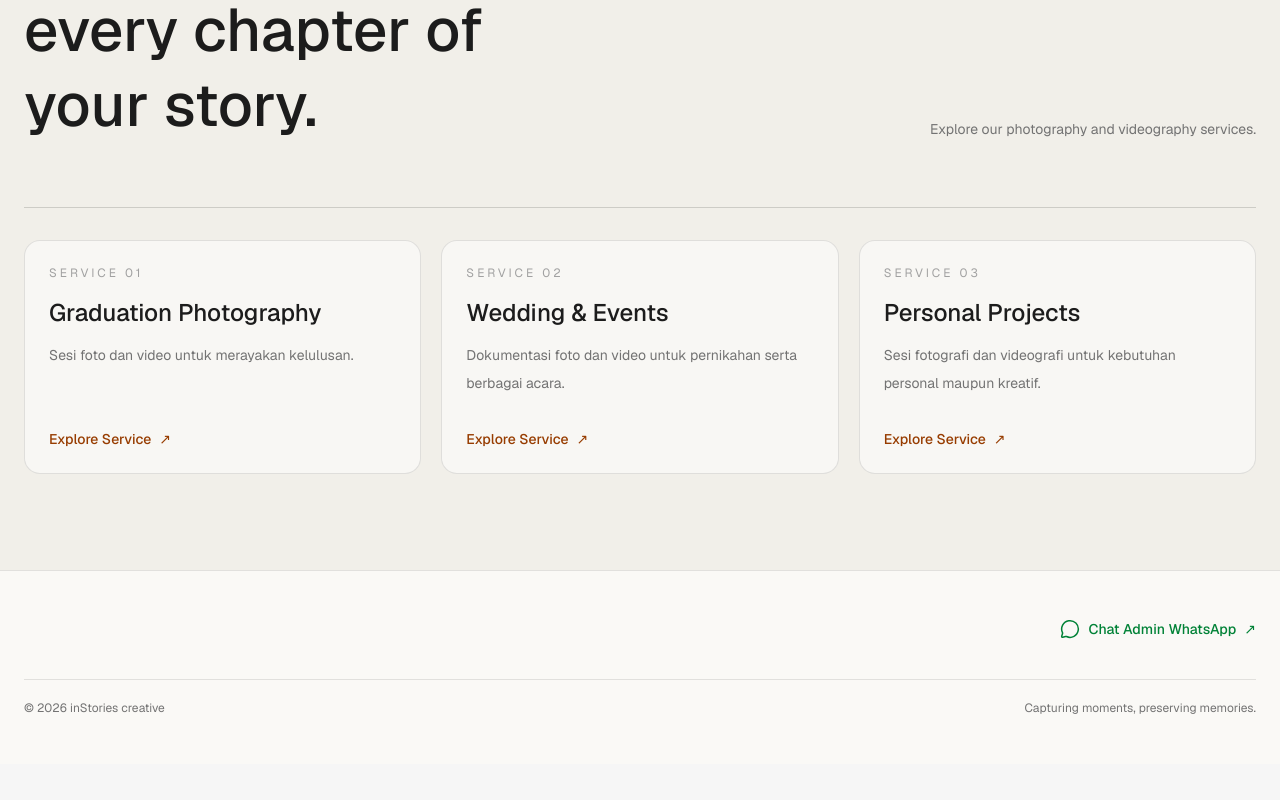
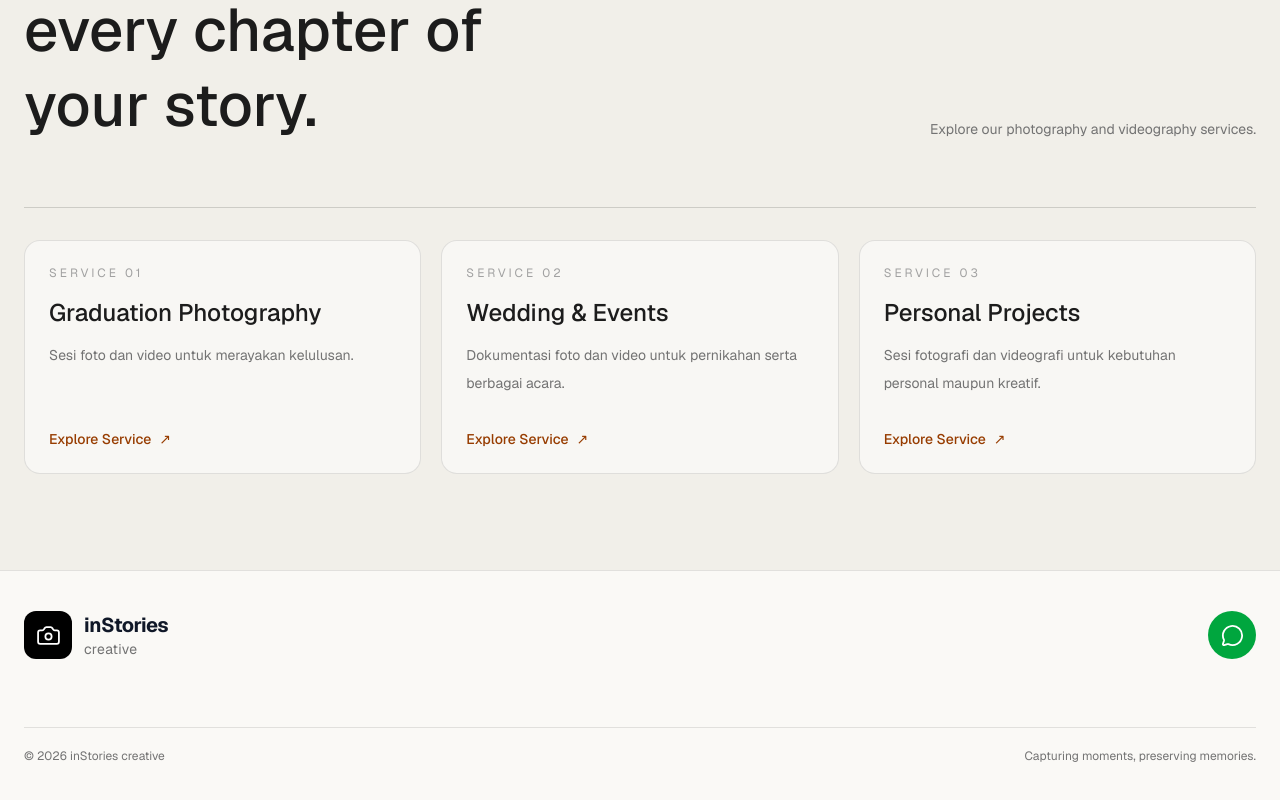
Before and after one commit to abazic/Pilihin-App, a Next.js app: page / in a window 1280 px wide. Shown: the part 1572-2372 px from the top of the page. Before the commit the page ends 2336 px from the top, so only its background shows below. Built offline with nearby package versions, Linux system fonts and the light colour scheme; no server answers; the database is empty; a web font is replaced by a local one.

Commit message:
Rearrange homepage contact section layout

```diff
--- a/app/page.tsx
+++ b/app/page.tsx
@@ -5,7 +5,7 @@ import Link from 'next/link';
 import { getPhotosPageFromGDrive } from '@/lib/gdrive';
 import HeroSlideshow from '@/components/HeroSlideshow';
 import PortfolioImage from '@/components/PortfolioImage';
-import { Globe, MessageCircle } from 'lucide-react';
+import { Camera, Globe, MessageCircle } from 'lucide-react';
 export default async function HomePage() {
   const supabase = await createClient();
 
@@ -214,9 +214,27 @@ const whatsappContactUrl = `${whatsappUrl}?text=${whatsappMessage}`;
 
 
 
-<footer id="contact" className="border-t border-black/10 px-6 py-12 dark:border-white/10">
-  <div className="mx-auto flex max-w-7xl flex-col gap-8 md:flex-row md:items-center md:justify-between">
-    <div className="flex flex-wrap items-center gap-x-6 gap-y-4">
+<footer id="contact" className="border-t border-black/10 px-6 py-10 dark:border-white/10">
+  <div className="mx-auto max-w-7xl">
+    <div className="flex items-center justify-between gap-6">
+      <div className="flex items-center gap-3">
+        <div aria-hidden="true" className="flex h-12 w-12 items-center justify-center rounded-xl bg-black text-white dark:bg-stone-100 dark:text-neutral-900">
+          <Camera size={25} strokeWidth={1.7} />
+        </div>
+        <div className="leading-tight">
+          <p className="font-raleway text-xl font-bold tracking-tight text-gray-900 dark:text-white">inStories</p>
+          <p className="font-raleway text-sm tracking-wide text-neutral-500 dark:text-neutral-400">creative</p>
+        </div>
+      </div>
+
+      <a href={whatsappContactUrl} target="_blank" rel="noopener noreferrer"
+        aria-label="Chat melalui WhatsApp" title="Chat melalui WhatsApp"
+        className="inline-flex h-12 w-12 shrink-0 items-center justify-center rounded-full bg-green-600 text-white transition hover:bg-green-700">
+        <MessageCircle size={23} strokeWidth={1.9} />
+      </a>
+    </div>
+
+    <div className="mt-8 flex flex-col items-start gap-4">
       {socialLinks.map((social, index) => {
         let host = '';
         try { host = new URL(social.url).hostname.toLowerCase().replace(/^www\\./, ''); } catch {}
@@ -234,7 +252,7 @@ const whatsappContactUrl = `${whatsappUrl}?text=${whatsappMessage}`;
         return (
           <a key={`${social.url}-${index}`} href={social.url} target="_blank" rel="noopener noreferrer"
             aria-label={accountName} title={accountName}
-            className="inline-flex items-center gap-2 text-sm text-neutral-600 transition hover:text-amber-700 dark:text-neutral-300 dark:hover:text-amber-400">
+            className="inline-flex items-center gap-3 text-sm text-neutral-600 transition hover:text-amber-700 dark:text-neutral-300 dark:hover:text-amber-400">
             {iconSlug ? (
               <img src={`https://cdn.simpleicons.org/${iconSlug}`} alt="" aria-hidden="true" width="19" height="19" className="h-[19px] w-[19px] object-contain dark:brightness-0 dark:invert" />
             ) : <Globe size={19} strokeWidth={1.8} />}
@@ -244,17 +262,11 @@ const whatsappContactUrl = `${whatsappUrl}?text=${whatsappMessage}`;
       })}
     </div>
 
-    <a href={whatsappContactUrl} target="_blank" rel="noopener noreferrer"
-      className="inline-flex items-center gap-2 self-start text-sm font-medium text-green-700 transition hover:text-green-800 md:self-auto dark:text-green-400 dark:hover:text-green-300">
-      <MessageCircle size={20} strokeWidth={1.8} />
-      <span>Chat Admin WhatsApp</span>
-      <span aria-hidden="true">↗</span>
-    </a>
-  </div>
-  <div className="mx-auto mt-10 max-w-7xl border-t border-black/10 pt-5 text-xs text-neutral-500 dark:border-white/10">
-    <div className="flex flex-col gap-2 sm:flex-row sm:justify-between">
-      <p>© {new Date().getFullYear()} inStories creative</p>
-      <p>Capturing moments, preserving memories.</p>
+    <div className="mt-9 border-t border-black/10 pt-5 text-xs text-neutral-500 dark:border-white/10">
+      <div className="flex flex-col gap-2 sm:flex-row sm:justify-between">
+        <p>© {new Date().getFullYear()} inStories creative</p>
+        <p>Capturing moments, preserving memories.</p>
+      </div>
     </div>
   </div>
 </footer>
```
